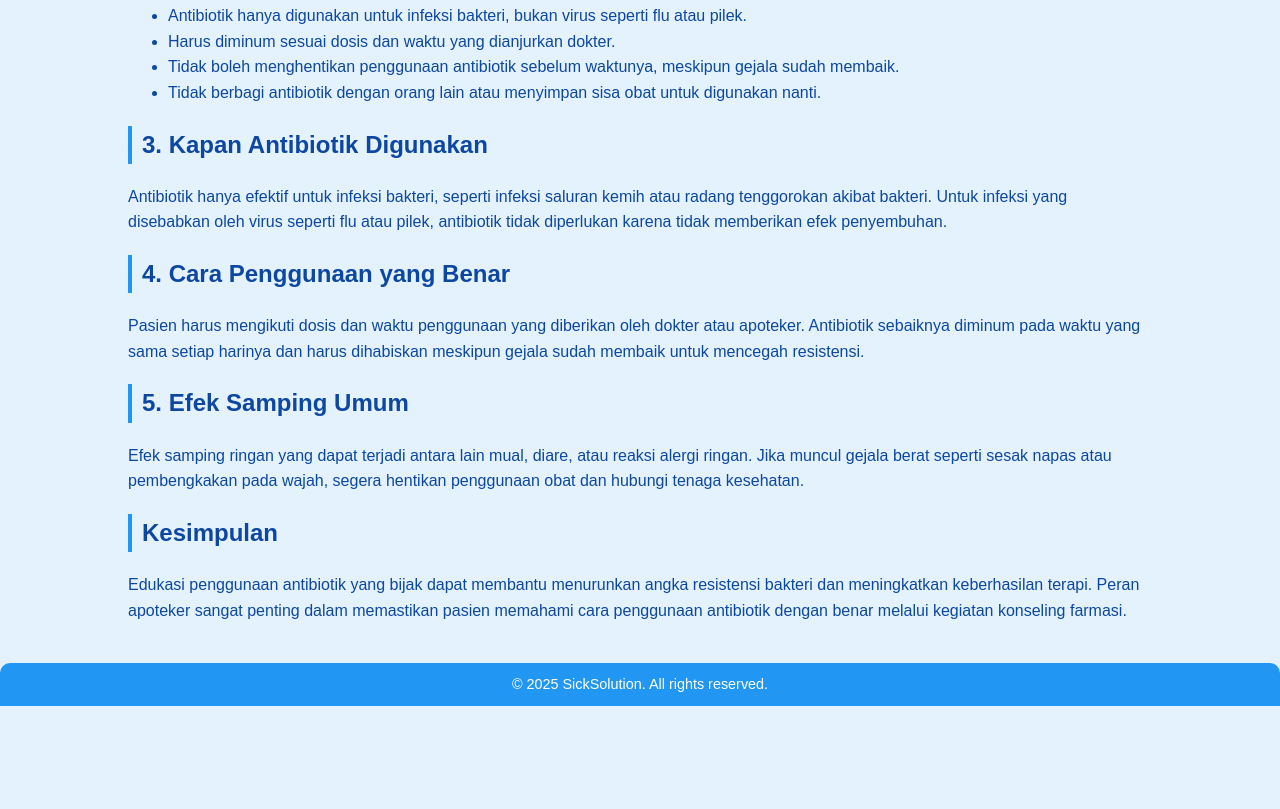
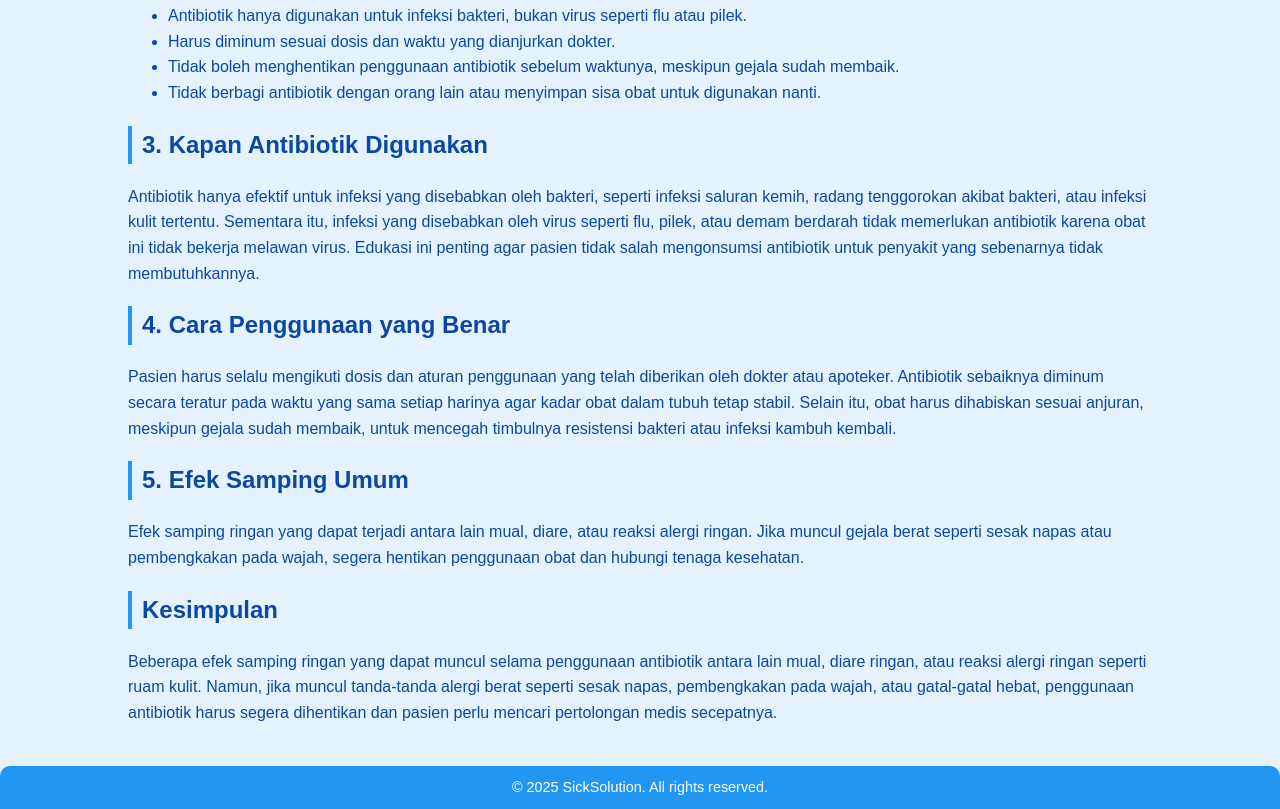
Before and after one commit to mayangsar15/artikel-antibiotik, a plain HTML site: page index.html in a window 1280 px wide. Shown: the part 865-1674 px from the top of the page. Before the commit the page ends 1571 px from the top, so only its background shows below. Drawn offline with Linux system fonts and the light colour scheme.

Commit message:
tambah bagian kapan antibiotik digunakan, cara penggunaan yang benar, dan efek samping umum

```diff
--- a/index.html
+++ b/index.html
@@ -124,18 +124,23 @@
 
       <h2>3. Kapan Antibiotik Digunakan</h2>
       <p>
-        Antibiotik hanya efektif untuk infeksi bakteri, seperti infeksi saluran
-        kemih atau radang tenggorokan akibat bakteri. Untuk infeksi yang
-        disebabkan oleh virus seperti flu atau pilek, antibiotik tidak
-        diperlukan karena tidak memberikan efek penyembuhan.
+        Antibiotik hanya efektif untuk infeksi yang disebabkan oleh bakteri,
+        seperti infeksi saluran kemih, radang tenggorokan akibat bakteri, atau
+        infeksi kulit tertentu. Sementara itu, infeksi yang disebabkan oleh
+        virus seperti flu, pilek, atau demam berdarah tidak memerlukan
+        antibiotik karena obat ini tidak bekerja melawan virus. Edukasi ini
+        penting agar pasien tidak salah mengonsumsi antibiotik untuk penyakit
+        yang sebenarnya tidak membutuhkannya.
       </p>
 
       <h2>4. Cara Penggunaan yang Benar</h2>
       <p>
-        Pasien harus mengikuti dosis dan waktu penggunaan yang diberikan oleh
-        dokter atau apoteker. Antibiotik sebaiknya diminum pada waktu yang sama
-        setiap harinya dan harus dihabiskan meskipun gejala sudah membaik untuk
-        mencegah resistensi.
+        Pasien harus selalu mengikuti dosis dan aturan penggunaan yang telah
+        diberikan oleh dokter atau apoteker. Antibiotik sebaiknya diminum secara
+        teratur pada waktu yang sama setiap harinya agar kadar obat dalam tubuh
+        tetap stabil. Selain itu, obat harus dihabiskan sesuai anjuran, meskipun
+        gejala sudah membaik, untuk mencegah timbulnya resistensi bakteri atau
+        infeksi kambuh kembali.
       </p>
 
       <h2>5. Efek Samping Umum</h2>
@@ -148,10 +153,12 @@
 
       <h2>Kesimpulan</h2>
       <p>
-        Edukasi penggunaan antibiotik yang bijak dapat membantu menurunkan angka
-        resistensi bakteri dan meningkatkan keberhasilan terapi. Peran apoteker
-        sangat penting dalam memastikan pasien memahami cara penggunaan
-        antibiotik dengan benar melalui kegiatan konseling farmasi.
+        Beberapa efek samping ringan yang dapat muncul selama penggunaan
+        antibiotik antara lain mual, diare ringan, atau reaksi alergi ringan
+        seperti ruam kulit. Namun, jika muncul tanda-tanda alergi berat seperti
+        sesak napas, pembengkakan pada wajah, atau gatal-gatal hebat, penggunaan
+        antibiotik harus segera dihentikan dan pasien perlu mencari pertolongan
+        medis secepatnya.
       </p>
     </div>
 
```
